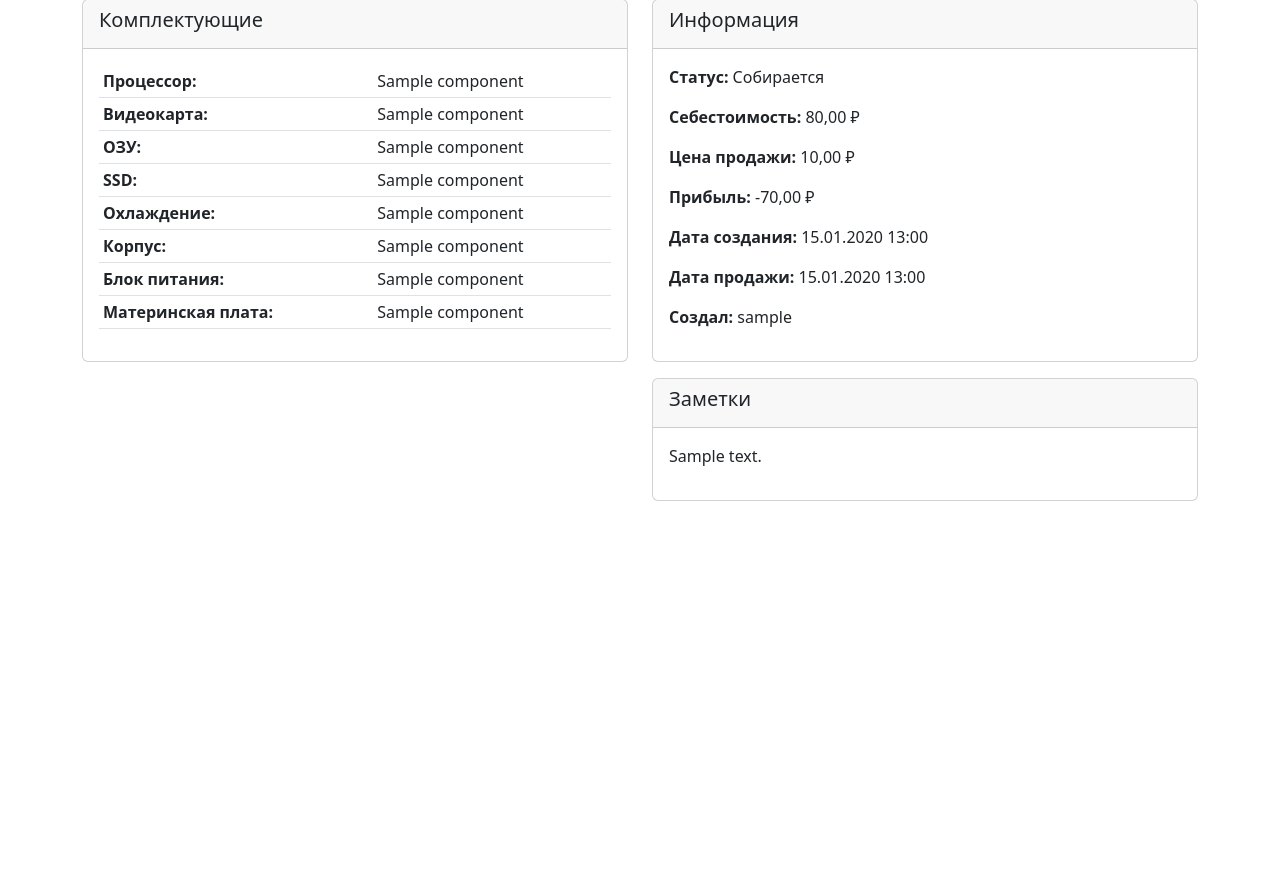
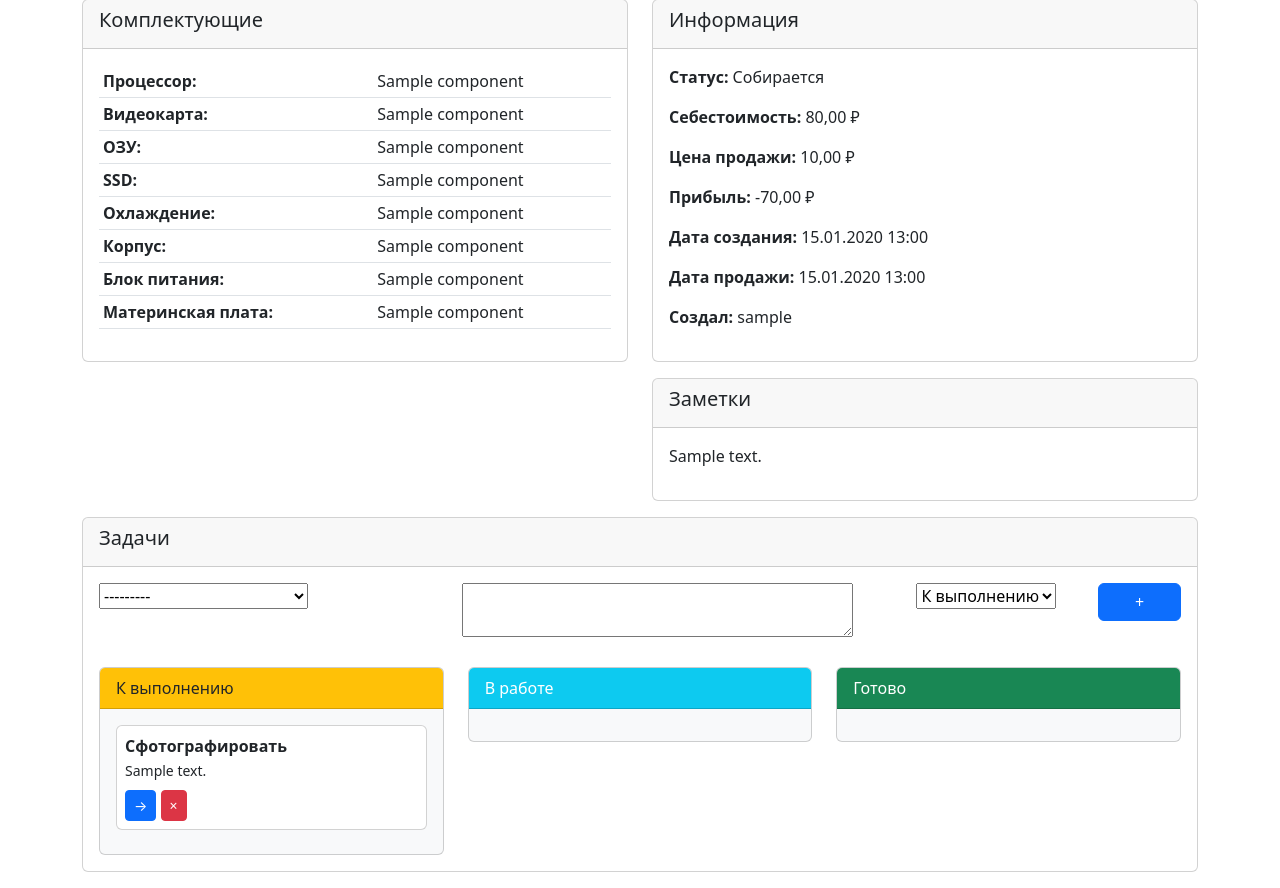
Before and after one commit to MichaelUniHorus/mikesdemos, a Django app: page /pcmanager/builds/1/ in a window 1280 px wide. Shown: the part 143-1031 px from the top of the page. Before the commit the page ends 644 px from the top, so only its background shows below. Run offline with Django 4.2, Linux system fonts and the light colour scheme; a user stored in the database is signed in; tables that the repository leaves empty hold one stand-in row (values such as "Sample post").

Commit message:
Add BuildTask model with kanban for tasks

```diff
--- a/opencbbl/apps/builds/forms.py
+++ b/opencbbl/apps/builds/forms.py
@@ -1,6 +1,14 @@
 from django import forms
-from .models import PCBuild
+from .models import PCBuild, BuildTask
 from apps.inventory.models import Component, ComponentCategory, AssembledPC
+
+class BuildTaskForm(forms.ModelForm):
+    class Meta:
+        model = BuildTask
+        fields = ['task_type', 'description', 'status']
+        widgets = {
+            'description': forms.Textarea(attrs={'rows': 2}),
+        }
 
 class PCBuildForm(forms.ModelForm):
     # Поля для создания новых компонентов прямо в форме сборки
--- a/opencbbl/apps/builds/models.py
+++ b/opencbbl/apps/builds/models.py
@@ -3,6 +3,40 @@ from django.contrib.auth import get_user_model
 from apps.inventory.models import Component
 
 User = get_user_model()
+
+class BuildTask(models.Model):
+    """Задачи для сборки ПК"""
+    STATUS_CHOICES = [
+        ('todo', 'К выполнению'),
+        ('in_progress', 'В работе'),
+        ('done', 'Готово'),
+    ]
+
+    TASK_TYPES = [
+        ('photo', 'Сфотографировать'),
+        ('avito', 'Выложить на Авито'),
+        ('clean', 'Почистить'),
+        ('test', 'Протестировать'),
+        ('install_os', 'Установить ОС'),
+        ('install_programs', 'Установить программы'),
+        ('other', 'Другое'),
+    ]
+
+    build = models.ForeignKey('PCBuild', on_delete=models.CASCADE, related_name='tasks')
+    task_type = models.CharField(max_length=20, choices=TASK_TYPES, verbose_name='Тип задачи')
+    description = models.TextField(blank=True, verbose_name='Описание')
+    status = models.CharField(max_length=20, choices=STATUS_CHOICES, default='todo', verbose_name='Статус')
+    created_by = models.ForeignKey(User, on_delete=models.SET_NULL, null=True)
+    created_at = models.DateTimeField(auto_now_add=True)
+    updated_at = models.DateTimeField(auto_now=True)
+
+    class Meta:
+        verbose_name = 'Задача'
+        verbose_name_plural = 'Задачи'
+        ordering = ['-created_at']
+
+    def __str__(self):
+        return f"{self.get_task_type_display()} - {self.build.title} ({self.get_status_display()})"
 
 class PCBuild(models.Model):
     STATUS_CHOICES = [
--- a/opencbbl/apps/builds/urls.py
+++ b/opencbbl/apps/builds/urls.py
@@ -7,4 +7,6 @@ urlpatterns = [
     path('<int:pk>/', views.build_detail, name='build_detail'),
     path('<int:pk>/edit/', views.build_edit, name='build_edit'),
     path('<int:pk>/status/<str:status>/', views.build_change_status, name='build_change_status'),
+    path('task/<int:pk>/status/<str:status>/', views.task_change_status, name='task_change_status'),
+    path('task/<int:pk>/delete/', views.task_delete, name='task_delete'),
 ]
--- a/opencbbl/apps/builds/views.py
+++ b/opencbbl/apps/builds/views.py
@@ -1,7 +1,8 @@
 from django.shortcuts import render, redirect, get_object_or_404
 from django.contrib.auth.decorators import login_required
-from .models import PCBuild
-from .forms import PCBuildForm
+from django.http import JsonResponse
+from .models import PCBuild, BuildTask
+from .forms import PCBuildForm, BuildTaskForm
 from apps.inventory.models import ActionLog
 
 def log_action(user, action, model_name, obj, description=''):
@@ -46,7 +47,29 @@ def build_add(request):
 @login_required
 def build_detail(request, pk):
     build = get_object_or_404(PCBuild, pk=pk)
-    return render(request, 'builds/detail.html', {'build': build})
+    tasks = build.tasks.all()
+    todo_tasks = tasks.filter(status='todo')
+    in_progress_tasks = tasks.filter(status='in_progress')
+    done_tasks = tasks.filter(status='done')
+
+    if request.method == 'POST':
+        task_form = BuildTaskForm(request.POST)
+        if task_form.is_valid():
+            task = task_form.save(commit=False)
+            task.build = build
+            task.created_by = request.user
+            task.save()
+            return redirect('build_detail', pk=pk)
+    else:
+        task_form = BuildTaskForm()
+
+    return render(request, 'builds/detail.html', {
+        'build': build,
+        'task_form': task_form,
+        'todo_tasks': todo_tasks,
+        'in_progress_tasks': in_progress_tasks,
+        'done_tasks': done_tasks,
+    })
 
 @login_required
 def build_edit(request, pk):
@@ -77,3 +100,18 @@ def build_change_status(request, pk, status):
         log_action(request.user, 'status_change', 'PCBuild', build, f'Статус {build.title}: {old_status} → {status}')
 
     return redirect('kanban')
+
+@login_required
+def task_change_status(request, pk, status):
+    task = get_object_or_404(BuildTask, pk=pk)
+    if status in ['todo', 'in_progress', 'done']:
+        task.status = status
+        task.save()
+    return redirect('build_detail', pk=task.build.pk)
+
+@login_required
+def task_delete(request, pk):
+    task = get_object_or_404(BuildTask, pk=pk)
+    build_pk = task.build.pk
+    task.delete()
+    return redirect('build_detail', pk=build_pk)
--- a/opencbbl/templates/builds/detail.html
+++ b/opencbbl/templates/builds/detail.html
@@ -84,4 +84,90 @@
         {% endif %}
     </div>
 </div>
+
+<div class="card mb-3">
+    <div class="card-header">
+        <h5>Задачи</h5>
+    </div>
+    <div class="card-body">
+        <form method="post" class="mb-4">
+            {% csrf_token %}
+            <div class="row g-2">
+                <div class="col-md-4">
+                    {{ task_form.task_type }}
+                </div>
+                <div class="col-md-5">
+                    {{ task_form.description }}
+                </div>
+                <div class="col-md-2">
+                    {{ task_form.status }}
+                </div>
+                <div class="col-md-1">
+                    <button type="submit" class="btn btn-primary w-100">+</button>
+                </div>
+            </div>
+        </form>
+
+        <div class="row">
+            <div class="col-md-4">
+                <div class="card bg-light">
+                    <div class="card-header bg-warning">К выполнению</div>
+                    <div class="card-body">
+                        {% for task in todo_tasks %}
+                        <div class="card mb-2">
+                            <div class="card-body p-2">
+                                <strong>{{ task.get_task_type_display }}</strong>
+                                {% if task.description %}<br><small>{{ task.description }}</small>{% endif %}
+                                <div class="mt-2">
+                                    <a href="{% url 'task_change_status' task.pk 'in_progress' %}" class="btn btn-sm btn-primary">→</a>
+                                    <a href="{% url 'task_delete' task.pk %}" class="btn btn-sm btn-danger">×</a>
+                                </div>
+                            </div>
+                        </div>
+                        {% endfor %}
+                    </div>
+                </div>
+            </div>
+            <div class="col-md-4">
+                <div class="card bg-light">
+                    <div class="card-header bg-info text-white">В работе</div>
+                    <div class="card-body">
+                        {% for task in in_progress_tasks %}
+                        <div class="card mb-2">
+                            <div class="card-body p-2">
+                                <strong>{{ task.get_task_type_display }}</strong>
+                                {% if task.description %}<br><small>{{ task.description }}</small>{% endif %}
+                                <div class="mt-2">
+                                    <a href="{% url 'task_change_status' task.pk 'done' %}" class="btn btn-sm btn-success">✓</a>
+                                    <a href="{% url 'task_change_status' task.pk 'todo' %}" class="btn btn-sm btn-secondary">←</a>
+                                    <a href="{% url 'task_delete' task.pk %}" class="btn btn-sm btn-danger">×</a>
+                                </div>
+                            </div>
+                        </div>
+                        {% endfor %}
+                    </div>
+                </div>
+            </div>
+            <div class="col-md-4">
+                <div class="card bg-light">
+                    <div class="card-header bg-success text-white">Готово</div>
+                    <div class="card-body">
+                        {% for task in done_tasks %}
+                        <div class="card mb-2">
+                            <div class="card-body p-2">
+                                <strong>{{ task.get_task_type_display }}</strong>
+                                {% if task.description %}<br><small>{{ task.description }}</small>{% endif %}
+                                <div class="mt-2">
+                                    <a href="{% url 'task_change_status' task.pk 'todo' %}" class="btn btn-sm btn-secondary">←</a>
+                                    <a href="{% url 'task_delete' task.pk %}" class="btn btn-sm btn-danger">×</a>
+                                </div>
+                            </div>
+                        </div>
+                        {% endfor %}
+                    </div>
+                </div>
+            </div>
+        </div>
+    </div>
+</div>
 {% endblock %}
```
